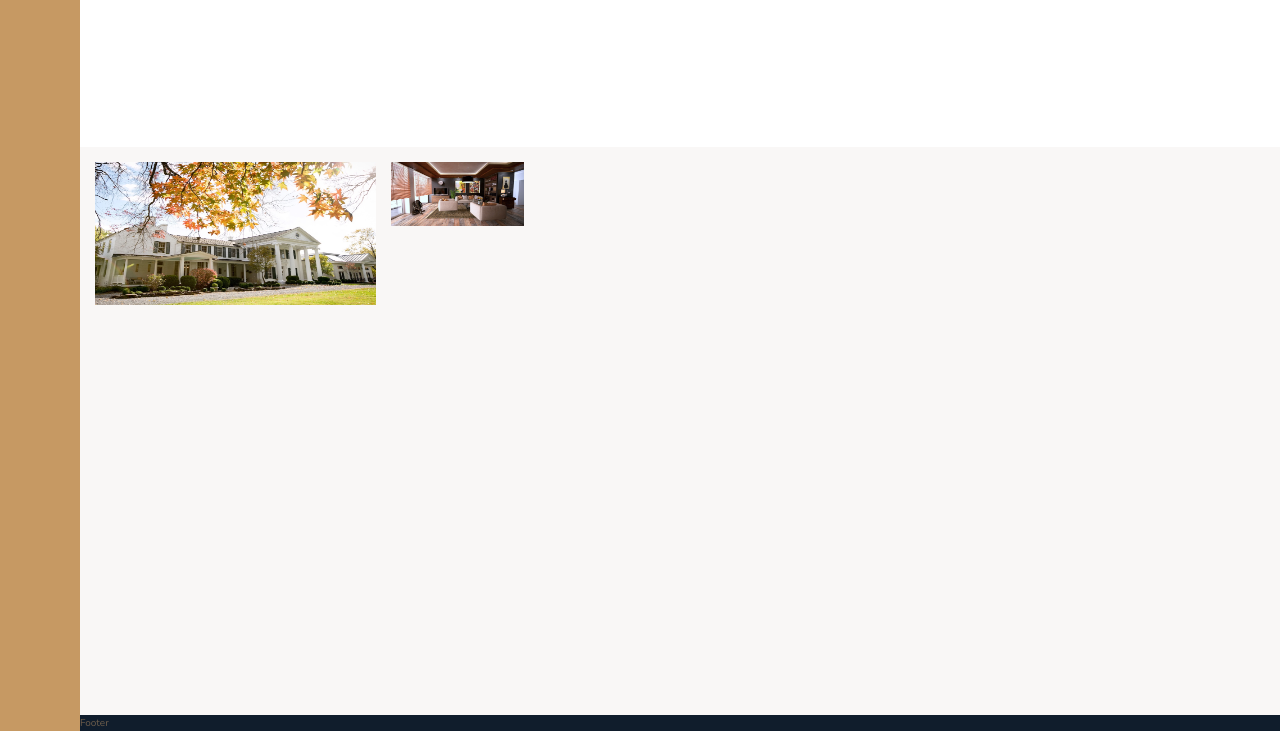
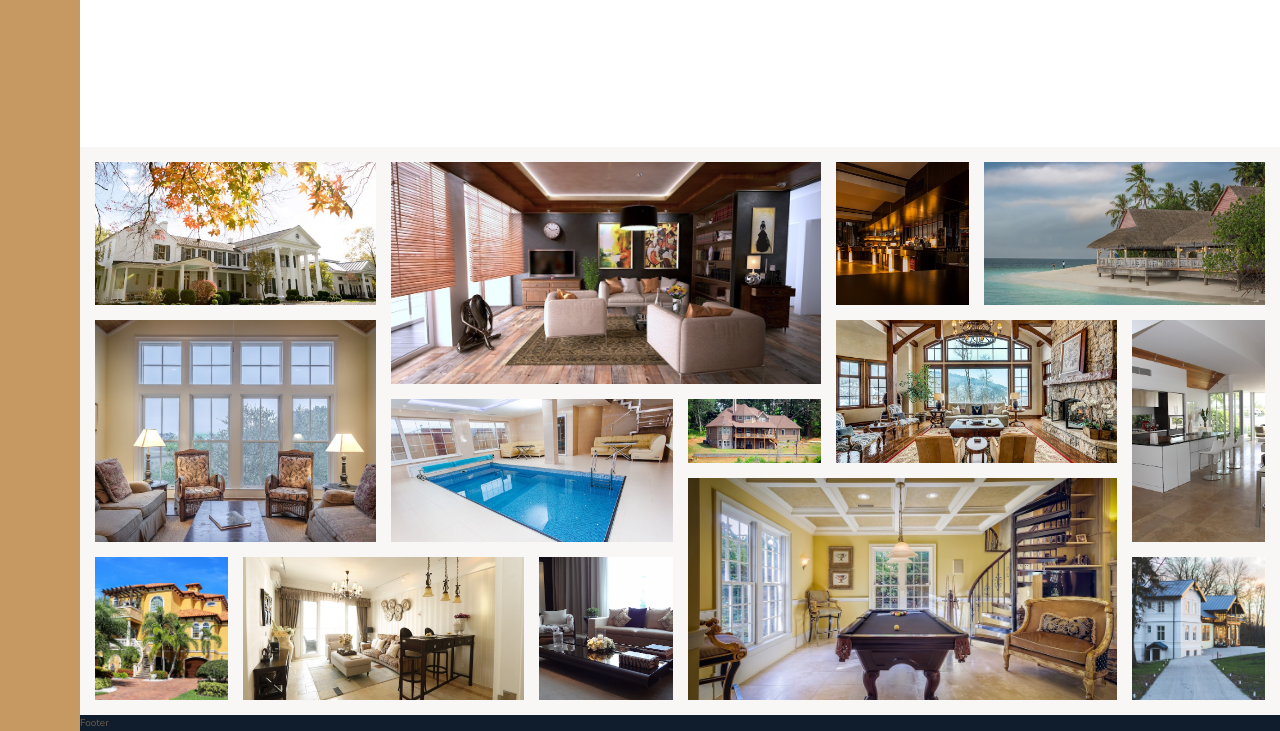
Before and after one commit to KaitlynSalemi/advanced-css-nexter, a website: page index.html in a window 1280 px wide. Shown: the part 2949-3680 px from the top of the page. Drawn offline with nearby package versions, Linux system fonts and the light colour scheme.

Commit message:
gallery layout

```diff
--- a/index.html
+++ b/index.html
@@ -304,8 +304,46 @@
             <figure class="gallery__item gallery__item--1">
                 <img src="img/gal-1.jpeg" alt="Gallery image 1" class="gallery__img">
             </figure>
+            <figure class="gallery__item gallery__item--2">
+                <img src="img/gal-2.jpeg" alt="Gallery image 2" class="gallery__img">
+            </figure>
+            <figure class="gallery__item gallery__item--3">
+                <img src="img/gal-3.jpeg" alt="Gallery image 3" class="gallery__img">
+            </figure>
+            <figure class="gallery__item gallery__item--4">
+                <img src="img/gal-4.jpeg" alt="Gallery image 4" class="gallery__img">
+            </figure>
+            <figure class="gallery__item gallery__item--5">
+                <img src="img/gal-5.jpeg" alt="Gallery image 5" class="gallery__img">
+            </figure>
+            <figure class="gallery__item gallery__item--6">
+                <img src="img/gal-6.jpeg" alt="Gallery image 6" class="gallery__img">
+            </figure>
+            <figure class="gallery__item gallery__item--7">
+                <img src="img/gal-7.jpeg" alt="Gallery image 7" class="gallery__img">
+            </figure>
+            <figure class="gallery__item gallery__item--8">
+                <img src="img/gal-8.jpeg" alt="Gallery image 8" class="gallery__img">
+            </figure>
+            <figure class="gallery__item gallery__item--9">
+                <img src="img/gal-9.jpeg" alt="Gallery image 9" class="gallery__img">
+            </figure>
+            <figure class="gallery__item gallery__item--10">
+                <img src="img/gal-10.jpeg" alt="Gallery image 10" class="gallery__img">
+            </figure>
+            <figure class="gallery__item gallery__item--11">
+                <img src="img/gal-11.jpeg" alt="Gallery image 11" class="gallery__img">
+            </figure>
+            <figure class="gallery__item gallery__item--12">
+                <img src="img/gal-12.jpeg" alt="Gallery image 12" class="gallery__img">
+            </figure>
+            <figure class="gallery__item gallery__item--13">
+                <img src="img/gal-13.jpeg" alt="Gallery image 13" class="gallery__img">
+            </figure>
+            <figure class="gallery__item gallery__item--14">
+                <img src="img/gal-14.jpeg" alt="Gallery image 14" class="gallery__img">
+            </figure>
 
-            <img src="img/gal-2.jpeg" alt="Gallery image 2" class="gallery__img">
         </section>
 
         <footer class="footer">
--- a/sass/_gallery.scss
+++ b/sass/_gallery.scss
@@ -13,12 +13,65 @@
             grid-row: 1 / span 2;
             grid-column: 1 / span 2;
         }
+        &--2 {
+            grid-row: 1 / span 3;
+            grid-column: 3 / span 3;
+        }
+        &--3 {
+            grid-row: 1 / span 2;
+            grid-column: 6 / span 1;
+        }
+        &--4 {
+            grid-row: 1 / span 2;
+            grid-column: 7 / span 2;
+        }
+        &--5 {
+            grid-row: 3 / span 3;
+            grid-column: 1 / span 2;
+        }
+        &--6 {
+            grid-row: 4 / span 2;
+            grid-column: 3 / span 2;
+        }
+        &--7 {
+            grid-row: 4 / span 1;
+            grid-column: 5 / span 1;
+        }
+        &--8 {
+            grid-row: 3 / span 2;
+            grid-column: 6 / span 2;
+        }
+        &--9 {
+            grid-row: 3 / span 3;
+            grid-column: 8 / span 1;
+        }
+        &--10 {
+            grid-row: 6 / span 2;
+            grid-column: 1 / span 1;
+        }
+        &--11 {
+            grid-row: 6 / span 2;
+            grid-column: 2 / span 2;
+        }
+        &--12 {
+            grid-row: 6 / span 2;
+            grid-column: 4 / span 1;
+        }
+        &--13 {
+            grid-row: 5 / span 3;
+            grid-column: 5 / span 3;
+        }
+        &--14 {
+            grid-row: 6 / span 2;
+            grid-column: 8 / span 1;
+        }
+
     }
 
     &__img {
         width: 100%;
         height: 100%;
-        // object-fit: cover;
+        object-fit: cover;
         display: block;
     }
 }
```
Also changed, not shown: css/style.css.
